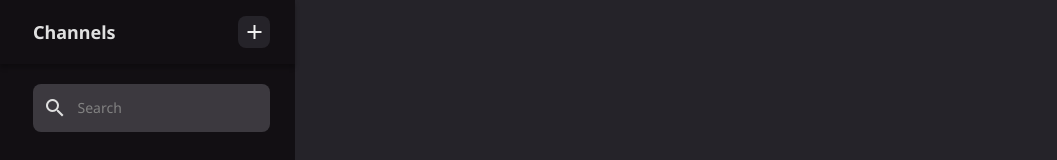
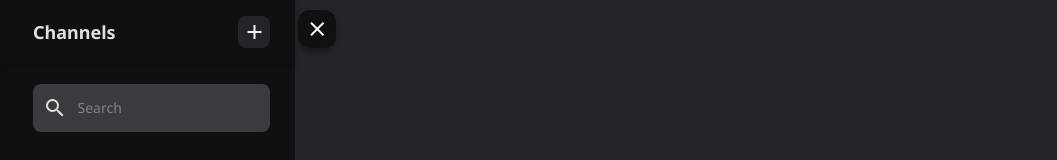
Before and after one commit to LoganSorensen/group-chat-app-fe, a React (Create React App) app: page /chat in a window 1280 px wide. Shown: the top 160 px of the page, without its empty margins (0-1057 px from the left). Built offline with nearby package versions, Linux system fonts and the light colour scheme; no server answers; sample sign-in values are in the browser's storage.

Commit message:
sidebar will now slide in and out when screen width is 768px or lower

```diff
--- a/src/components/chatWindow.jsx
+++ b/src/components/chatWindow.jsx
@@ -69,9 +69,20 @@ const ChatWindow = ({ channel, setChannelUsers, user }) => {
     });
   };
 
+  const openSidebar = () => {
+    const sidebar = document.querySelector(".sidebar");
+
+    sidebar.classList.add("sidebar--open");
+  };
+
   return (
     <div className={channel ? "chat-window" : "no-channel chat-window"}>
-      <div className="channel-name-tab top-tab">{channel?.channel_name}</div>
+      <div className="channel-name-tab top-tab">
+        <button className="open-sidebar-btn" onClick={openSidebar}>
+          <span className="material-icons-outlined">menu</span>
+        </button>
+        {channel?.channel_name}
+      </div>
       {channel ? (
         <div>
           <div className="messages">
--- a/src/components/sidebar.jsx
+++ b/src/components/sidebar.jsx
@@ -6,8 +6,17 @@ import ChannelDetails from "./channelDetails";
 import ChannelList from "./channelList";
 
 const Sidebar = ({ sidebarComponent }) => {
+  const closeSidebar = () => {
+    const sidebar = document.querySelector(".sidebar");
+
+    sidebar.classList.remove("sidebar--open");
+  };
+
   return (
-    <div className="sidebar">
+    <div className="sidebar sidebar--open">
+      <button className="close-sidebar-btn" onClick={closeSidebar}>
+        <span className="material-icons-outlined">close</span>
+      </button>
       {sidebarComponent === "channelDetails" && <ChannelDetails />}
       {sidebarComponent === "channelList" && <ChannelList />}
       <UserTab />
--- a/src/styles/index.css
+++ b/src/styles/index.css
@@ -212,7 +212,29 @@ a {
 @media (max-width: 768px) {
   .sidebar {
     width: 40vw;
+    position: absolute;
+    z-index: 2;
+    width: 86vw;
+    left: -86vw;
+    transition: 0.4s ease;
   }
+}
+.sidebar .close-sidebar-btn {
+  display: none;
+  width: 38px;
+  height: 38px;
+  background-color: #120f13;
+  color: white;
+  border: none;
+  border-radius: 12px;
+  box-shadow: 0px 4px 4px rgba(0, 0, 0, 0.25);
+  align-items: center;
+  justify-content: center;
+  position: absolute;
+  right: -0.6rem;
+  left: 101%;
+  top: 1rem;
+  cursor: pointer;
 }
 .sidebar .top-tab {
   box-shadow: 0px 4px 4px rgba(0, 0, 0, 0.25);
@@ -256,6 +278,12 @@ a {
 .sidebar .user-tab .options-arrow {
   transition: 0.4s ease;
 }
+.sidebar--open {
+  left: 0;
+}
+.sidebar--open .close-sidebar-btn {
+  display: flex;
+}
 .chat-window {
   background-color: #252329;
   height: 100vh;
@@ -265,11 +293,38 @@ a {
   flex-direction: column;
   justify-content: space-between;
 }
+@media (max-width: 768px) {
+  .chat-window {
+    width: 100vw;
+    padding-bottom: 1.5rem;
+  }
+}
 .chat-window .channel-name-tab {
   font-weight: 700;
   text-transform: uppercase;
   box-shadow: 0px 4px 4px rgba(0, 0, 0, 0.25);
   padding: 1.724rem 7rem;
+}
+@media (max-width: 768px) {
+  .chat-window .channel-name-tab {
+    padding: 1.7rem 3rem;
+  }
+}
+.chat-window .open-sidebar-btn {
+  background-color: transparent;
+  color: white;
+  padding: 0;
+  cursor: pointer;
+  border: none;
+  display: none;
+  align-items: center;
+  justify-content: center;
+  margin-right: 2rem;
+}
+@media (max-width: 768px) {
+  .chat-window .open-sidebar-btn {
+    display: flex;
+  }
 }
 .no-channel {
   display: block;
@@ -355,6 +410,11 @@ a {
   color: #828282;
   font-size: 3rem;
   font-weight: 600;
+}
+@media (max-width: 768px) {
+  .join-channel-msg {
+    margin-top: 30rem;
+  }
 }
 .channel-details .top-tab {
   padding-left: 2rem;
--- a/src/styles/less/sidebar.less
+++ b/src/styles/less/sidebar.less
@@ -8,6 +8,29 @@
   }
   @media @tablet {
     width: 40vw;
+    position: absolute;
+    z-index: 2;
+    width: 86vw;
+    left: -86vw;
+    transition: 0.4s ease;
+  }
+
+  .close-sidebar-btn {
+    display: none;
+    width: 38px;
+    height: 38px;
+    background-color: @bg-dark;
+    color: white;
+    border: none;
+    border-radius: 12px;
+    box-shadow: 0px 4px 4px rgba(0, 0, 0, 0.25);
+    align-items: center;
+    justify-content: center;
+    position: absolute;
+    right: 0 - 0.6rem;
+    left: 100% + 1rem;
+    top: 1rem;
+    cursor: pointer;
   }
 
   .top-tab {
@@ -53,3 +76,19 @@
     }
   }
 }
+
+// .sidebar--closed {
+//   left: -86vw;
+
+//   .close-sidebar-btn {
+//     display: none;
+//   }
+// }
+
+.sidebar--open {
+  left: 0;
+
+  .close-sidebar-btn {
+    display: flex;
+  }
+}
```
Also changed, not shown: src/styles/less/chatWindow.less (+25 -0 lines).
